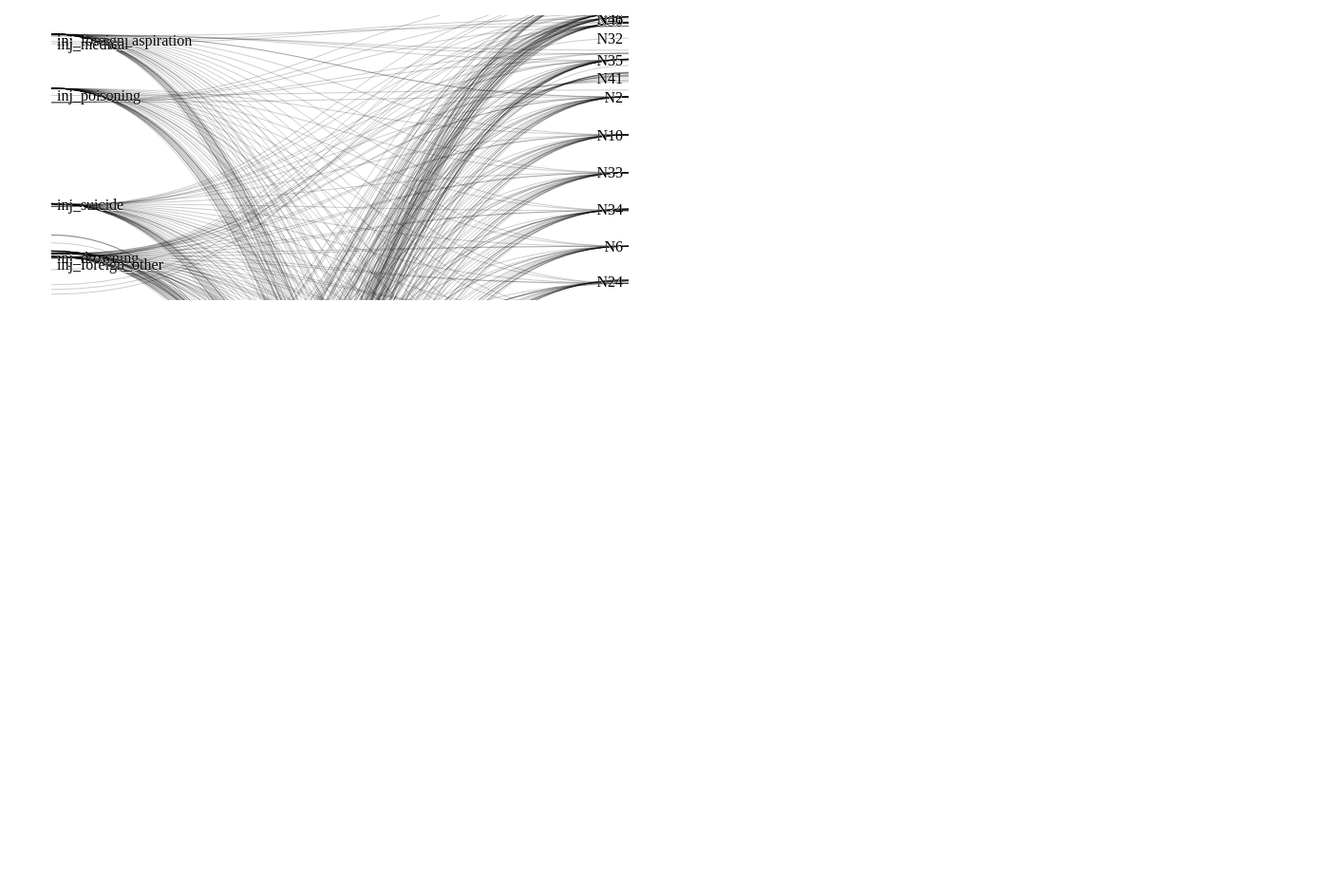
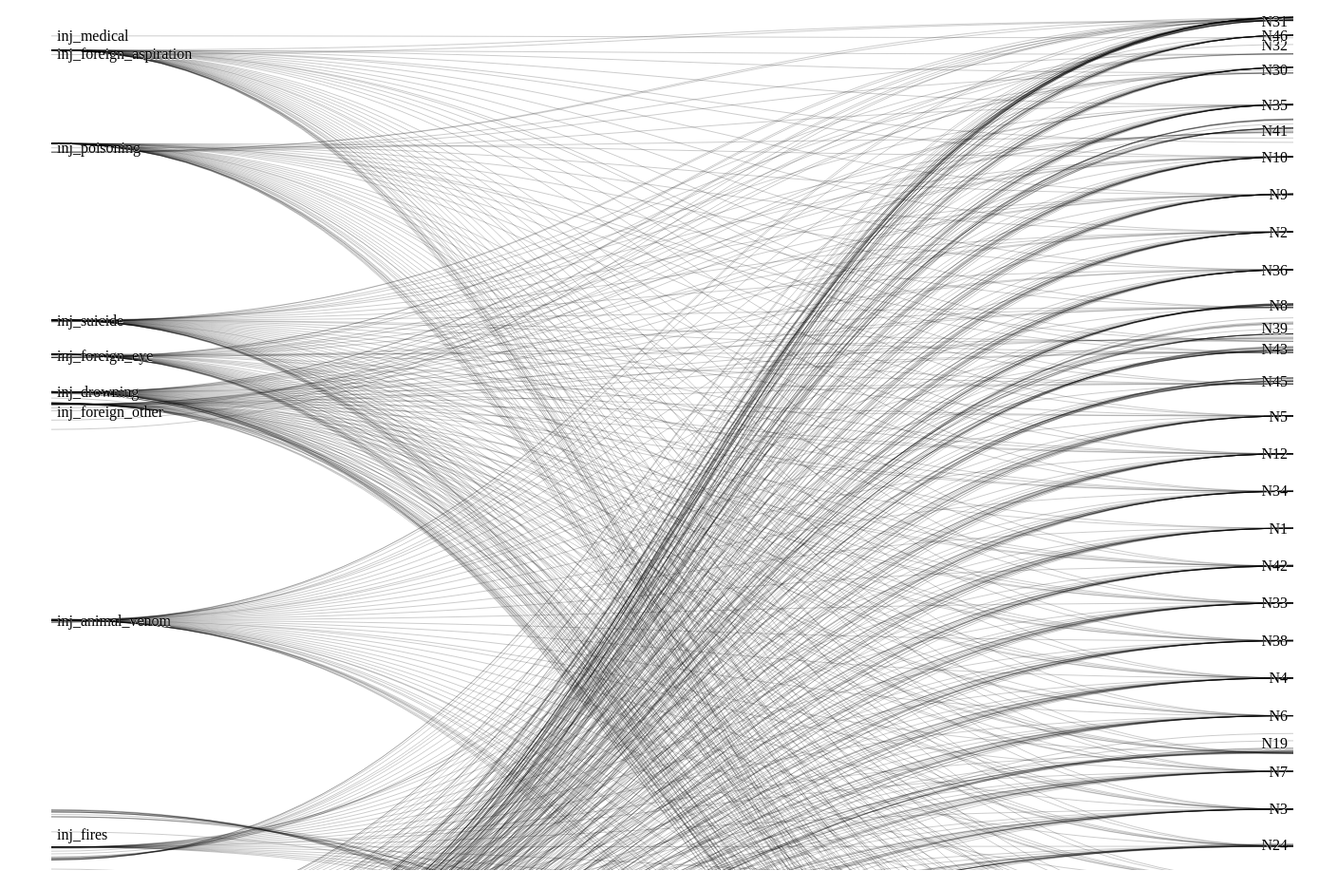
Before and after one commit to ngraetz/finaltest, a plain HTML site: page index.html in a window 1280 px wide. Shown: the whole page at 95% size, 1408 px wide, since content can reach past the window. Before the commit the page ends 800 px from the top, so only its background shows below. Drawn offline with nearby package versions, Linux system fonts and the light colour scheme.

Commit message:
updated height/width of margin

```diff
--- a/index.html
+++ b/index.html
@@ -36,8 +36,8 @@
 var units = "Widgets";
 
 var margin = {top: 10, right: 10, bottom: 10, left: 10},
-    width = 700 - margin.left - margin.right,
-    height = 300 - margin.top - margin.bottom;
+    width = 1400 - margin.left - margin.right,
+    height = 900 - margin.top - margin.bottom;
 
 var formatNumber = d3.format(",.0f"),    // zero decimal places
     format = function(d) { return formatNumber(d) + " " + units; },
```
